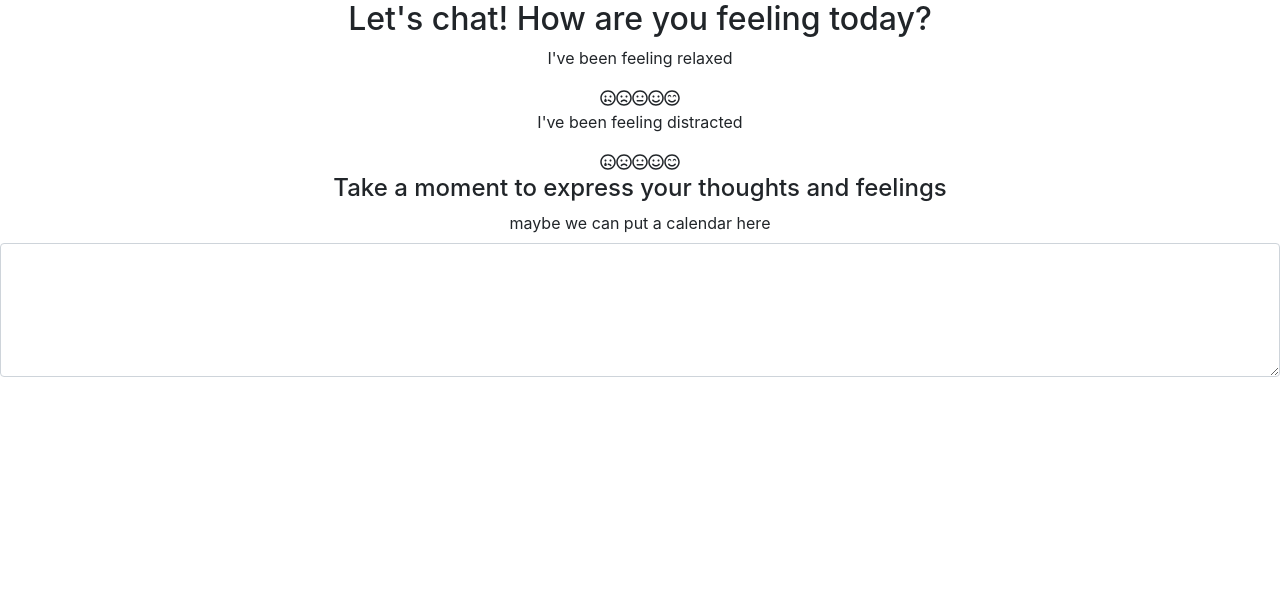
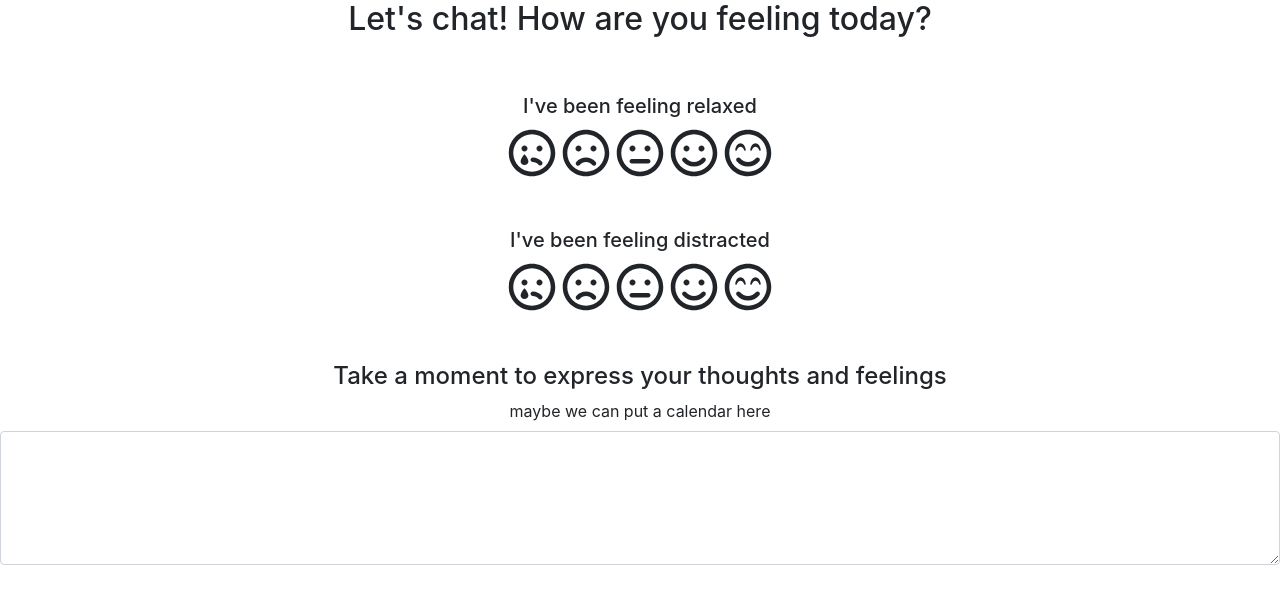
Before and after one commit to amandachau36/smiling-minds, a React (Create React App) app: page / in a window 1280 px wide. Shown: the top 604 px of the page. Built offline with nearby package versions, Linux system fonts and the light colour scheme.

Commit message:
fix emojis

```diff
--- a/src/App.css
+++ b/src/App.css
@@ -36,3 +36,7 @@
     transform: rotate(360deg);
   }
 }
+
+.FontAwesomeIcon {
+  padding: 10px;
+}
--- a/src/App.js
+++ b/src/App.js
@@ -8,10 +8,14 @@ function App() {
   return (
     <div className="App">
         <h2>Let's chat! How are you feeling today?</h2>
-        <p>I've been feeling relaxed</p>
-        <ResetRating />
-        <p>I've been feeling distracted</p>
-        <ResetRating />
+        <br/>
+        <br/>
+        <ResetRating question={"I've been feeling relaxed"} />
+        <br/>
+        <br/>
+        <ResetRating question={"I've been feeling distracted"} />
+        <br/>
+        <br/>
         <Journal/>
     </div>
   );
--- a/src/ResetRating.js
+++ b/src/ResetRating.js
@@ -6,6 +6,7 @@ import { faSmileBeam, faSmile, faFrown, faSadTear, faMeh } from '@fortawesome/fr
 import { faSmileBeam as faSmileBeamRegular, faSmile as faSmileRegular, faMeh as faMehRegular, faFrown as faFrownRegular, faSadTear as faSadTearRegular} from '@fortawesome/free-regular-svg-icons';
 import 'font-awesome/css/font-awesome.min.css';
 import {FontAwesomeIcon} from "@fortawesome/react-fontawesome";
+import './App.css';
 
 
 library.add(faSmile, faSmileBeam, faFrown, faSadTear, faMeh, faSmileBeamRegular, faSmileRegular, faFrownRegular, faMehRegular, faSadTearRegular);
@@ -15,10 +16,11 @@ class ResetRating extends Component {
     render() {
       return (
         <div>
-          {<Rating
-            emptySymbol={[<FontAwesomeIcon icon={['far','sad-tear']}/>, <FontAwesomeIcon icon={['far','frown']}/>, <FontAwesomeIcon icon={['far','meh']}/>, <FontAwesomeIcon icon={['far','smile']}/>, <FontAwesomeIcon icon={['far','smile-beam']}/> ]}
-            fullSymbol={[<FontAwesomeIcon icon="sad-tear"/>, <FontAwesomeIcon icon="frown"/>, <FontAwesomeIcon icon="meh"/>, <FontAwesomeIcon icon="smile"/>, <FontAwesomeIcon icon="smile-beam"/> ]}
-        />}
+            <h5>{this.props.question}</h5>
+            {<Rating
+            emptySymbol={[<FontAwesomeIcon icon={['far','sad-tear']} size="3x" style={{margin: "3px"}}/>, <FontAwesomeIcon icon={['far','frown']} size="3x" style={{margin: "3px"}}/>, <FontAwesomeIcon icon={['far','meh']} size="3x" style={{margin: "3px"}}/>, <FontAwesomeIcon icon={['far','smile']} size="3x" style={{margin: "3px"}}/>, <FontAwesomeIcon icon={['far','smile-beam']} size="3x" style={{margin: "3px"}}/> ]}
+            fullSymbol={[<FontAwesomeIcon icon="sad-tear" size="3x" style={{margin: "3px"}}/>, <FontAwesomeIcon icon="frown" size="3x" style={{margin: "3px"}}/>, <FontAwesomeIcon icon="meh" size="3x" style={{margin: "3px"}}/>, <FontAwesomeIcon icon="smile" size="3x" style={{margin: "3px"}}/>, <FontAwesomeIcon icon="smile-beam" size="3x" style={{margin: "3px"}}/> ]}
+            />}
         </div>
       );
     }
@@ -27,12 +29,4 @@ class ResetRating extends Component {
 
 
 
-
-
-
 export default ResetRating;
-
-// <Rating
-//   emptySymbol={['fa fa-star-o fa-2x', 'fa fa-heart-o fa-2x']}
-//   fullSymbol={['fa fa-star fa-2x', 'fa fa-heart fa-2x']}
-// />
```
